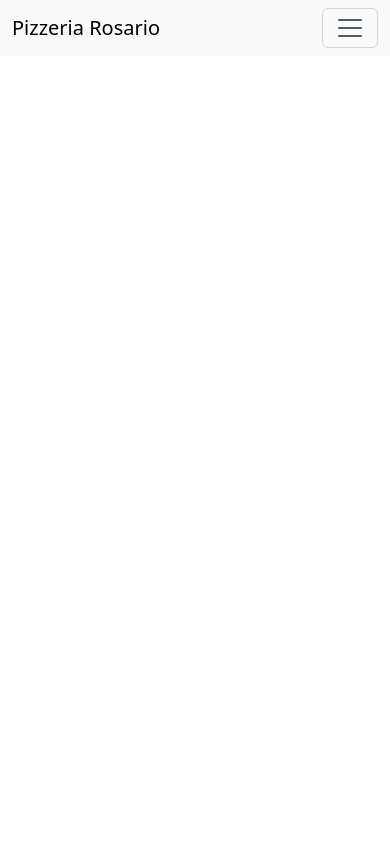
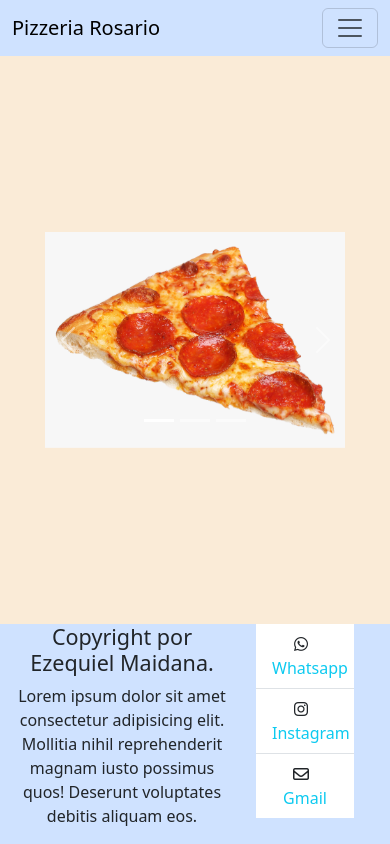
Before and after one commit to ezzequiel1889/comision72360-Maidana, a plain HTML site: page index.html in a window 390 px wide. Drawn offline with nearby package versions, Linux system fonts and the light colour scheme.

Commit message:
index listo

```diff
--- a/css/styles.css
+++ b/css/styles.css
@@ -3,4 +3,34 @@ body{
     display: flex;
     flex-direction: column;
     justify-content: space-between;
+    background-color: wheat;
 }
+
+@media screen and (max-width:320px){
+    #cont1-foot{
+        display: flex;
+        flex-direction: column;
+        justify-content: center;
+        align-items: center;
+    }
+    #cont-foot{
+        width: 100%;
+        margin-left: 13px;
+    }
+
+}
+
+
+@media screen and (max-width:706px){
+    .caja{
+        transition: 1s;
+        width: 400px !important;
+    }
+}
+
+@media screen and (max-width:420px){
+    .caja{
+        transition: 1s;
+        width: 300px !important;
+    }
+}
--- a/index.html
+++ b/index.html
@@ -8,10 +8,10 @@
     <link rel="stylesheet" href="https://cdnjs.cloudflare.com/ajax/libs/font-awesome/6.6.0/css/all.min.css" integrity="sha512-Kc323vGBEqzTmouAECnVceyQqyqdsSiqLQISBL29aUW4U/M7pSPA/gEUZQqv1cwx4OnYxTxve5UMg5GT6L4JJg==" crossorigin="anonymous" referrerpolicy="no-referrer" />
     <link href="https://cdn.jsdelivr.net/npm/bootstrap@5.3.3/dist/css/bootstrap.min.css" rel="stylesheet" integrity="sha384-QWTKZyjpPEjISv5WaRU9OFeRpok6YctnYmDr5pNlyT2bRjXh0JMhjY6hW+ALEwIH" crossorigin="anonymous">
 </head>
-<body>
+<body style="background-color: antiquewhite;">
   <!-- HEADER -->
   <header>
-    <nav class="navbar navbar-expand-lg bg-body-tertiary">
+    <nav class="navbar navbar-expand-lg bg-primary-subtle">
       <div class="container-fluid">
         <a class="navbar-brand" href="./index.html">Pizzeria Rosario</a>
         <button class="navbar-toggler" type="button" data-bs-toggle="collapse" data-bs-target="#navbarNav" aria-controls="navbarNav" aria-expanded="false" aria-label="Toggle navigation">
@@ -39,15 +39,60 @@
 
 
 
+  <!-- CARRUSEL -->
+  <div id="carouselExampleIndicators" class="carousel slide caja" style="width: 700px; margin: auto;">
+    <div class="carousel-indicators">
+      <button type="button" data-bs-target="#carouselExampleIndicators" data-bs-slide-to="0" class="active" aria-current="true" aria-label="Slide 1"></button>
+      <button type="button" data-bs-target="#carouselExampleIndicators" data-bs-slide-to="1" aria-label="Slide 2"></button>
+      <button type="button" data-bs-target="#carouselExampleIndicators" data-bs-slide-to="2" aria-label="Slide 3"></button>
+    </div>
+    <div class="carousel-inner">
+      <div class="carousel-item active">
+        <img src="./img/pizza1png.png" class="d-block w-100" alt="...">
+      </div>
+      <div class="carousel-item">
+        <img src="./img/pizza2png.png" class="d-block w-100" alt="...">
+      </div>
+      <div class="carousel-item">
+        <img src="./img/pizza3png.png" class="d-block w-100" alt="...">
+      </div>
+    </div>
+    <button class="carousel-control-prev" type="button" data-bs-target="#carouselExampleIndicators" data-bs-slide="prev">
+      <span class="carousel-control-prev-icon" aria-hidden="true"></span>
+      <span class="visually-hidden">Previous</span>
+    </button>
+    <button class="carousel-control-next" type="button" data-bs-target="#carouselExampleIndicators" data-bs-slide="next">
+      <span class="carousel-control-next-icon" aria-hidden="true"></span>
+      <span class="visually-hidden">Next</span>
+    </button>
+  </div>
 
 
 
 
 
-
-
-  <footer >
-
+  <footer class="bg-primary-subtle" id="footer-id">
+        <div class="row container-fluid" id="cont1-foot">
+          <div class="col-8 text-center d-flex flex-column align-items-center justify-content-center">
+            <div class="row-2 align-items-center h-100%">
+              <h4>
+                Copyright por Ezequiel Maidana.
+              </h4>
+              <p>
+                Lorem ipsum dolor sit amet consectetur adipisicing elit.
+                 Mollitia nihil reprehenderit magnam iusto possimus quos!
+                  Deserunt voluptates debitis aliquam eos.
+              </p>
+            </div>
+          </div>
+          <div class="col-4" id="cont-foot">
+            <ul class="list-group list-group-flush">
+              <li class="list-group-item text-center""> <i class="fa-brands fa-whatsapp pe-2"></i><a href="#" class="text-decoration-none text-info">Whatsapp</a></li>
+              <li class="list-group-item text-center""> <i class="fa-brands fa-instagram pe-2"></i><a href="#" class="text-decoration-none text-info">Instagram</a></li>
+              <li class="list-group-item text-center""> <i class="fa-regular fa-envelope pe-2"></i><a href="#" class="text-decoration-none text-info">Gmail</a></li>
+            </ul>
+          </div>
+        </div>
   </footer>
 
 
@@ -55,7 +100,7 @@
 
 
 
-<script src="https://cdn.jsdelivr.net/npm/@popperjs/core@2.11.8/dist/umd/popper.min.js" integrity="sha384-I7E8VVD/ismYTF4hNIPjVp/Zjvgyol6VFvRkX/vR+Vc4jQkC+hVqc2pM8ODewa9r" crossorigin="anonymous"></script>
-<script src="https://cdn.jsdelivr.net/npm/bootstrap@5.3.3/dist/js/bootstrap.min.js" integrity="sha384-0pUGZvbkm6XF6gxjEnlmuGrJXVbNuzT9qBBavbLwCsOGabYfZo0T0to5eqruptLy" crossorigin="anonymous"></script>
+ <script src="https://cdn.jsdelivr.net/npm/@popperjs/core@2.11.8/dist/umd/popper.min.js" integrity="sha384-I7E8VVD/ismYTF4hNIPjVp/Zjvgyol6VFvRkX/vR+Vc4jQkC+hVqc2pM8ODewa9r" crossorigin="anonymous"></script>
+ <script src="https://cdn.jsdelivr.net/npm/bootstrap@5.3.3/dist/js/bootstrap.min.js" integrity="sha384-0pUGZvbkm6XF6gxjEnlmuGrJXVbNuzT9qBBavbLwCsOGabYfZo0T0to5eqruptLy" crossorigin="anonymous"></script>
 </body>
 </html>
```
Also changed, not shown: img/pizza1png.png (added), img/pizza2png.png (added), img/pizza3png.png (added).
